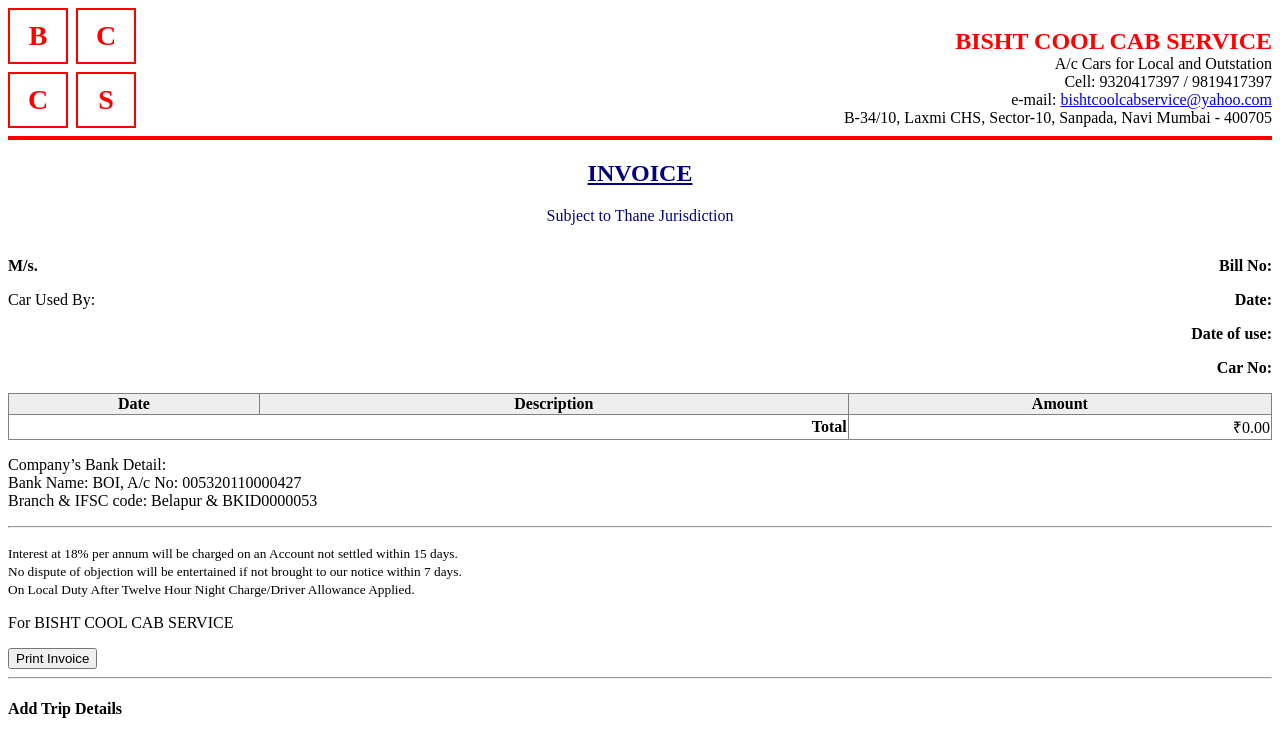
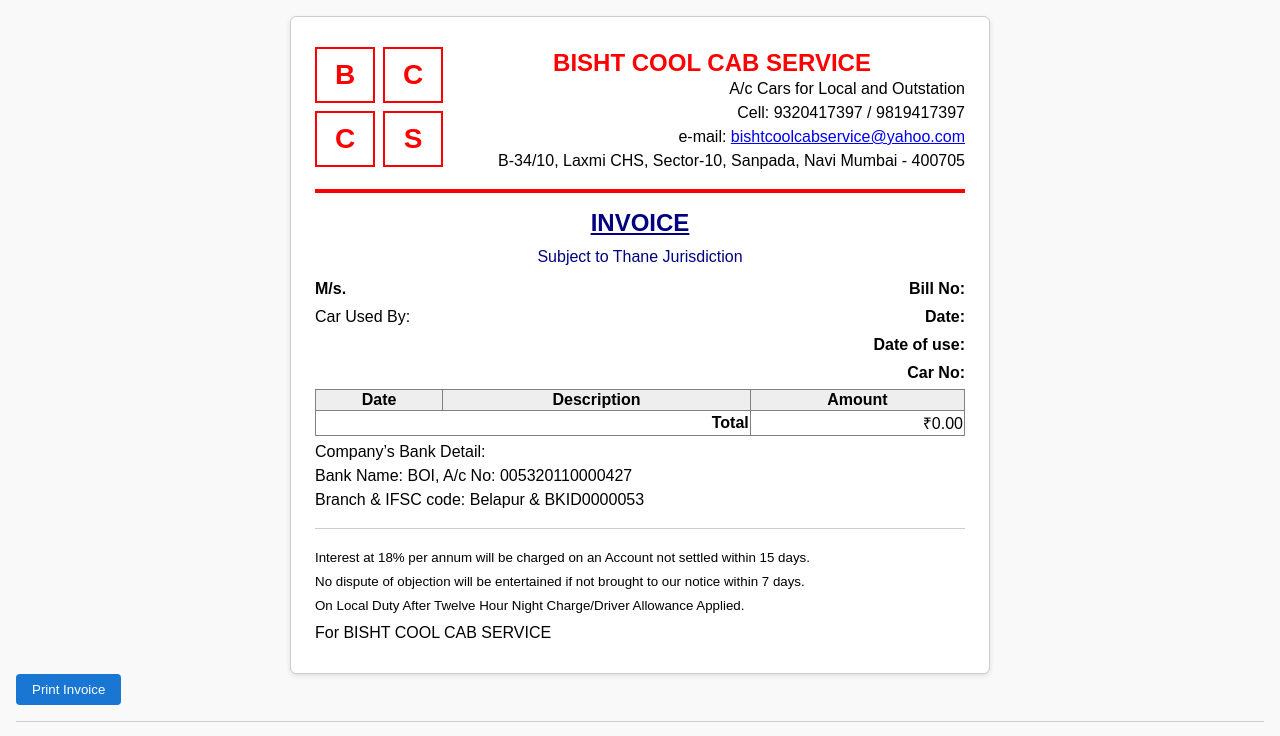
Before and after one commit to KewlAashish/invoice-generator, a plain HTML site: page index.html in a window 1280 px wide. Shown: the top 736 px of the page. Drawn offline with Linux system fonts and the light colour scheme; the site is published under a folder, as on GitHub Pages, so addresses that start at the root find nothing.

Commit message:
fixing relative paths as per github

```diff
--- a/index.html
+++ b/index.html
@@ -4,8 +4,8 @@
   <meta charset="UTF-8" />
   <meta name="viewport" content="width=device-width, initial-scale=1.0"/>
   <title>Cab Invoice Generator</title>
-  <script src="js/homePageHandlers.js"></script>
-  <link rel="stylesheet" href="/css/homePageStyling.css">
+  <link rel="stylesheet" href="css/homePageStyling.css">
+  <script src="js/homePageHandlers.js" defer></script>
 </head>
 <body>
 
```
